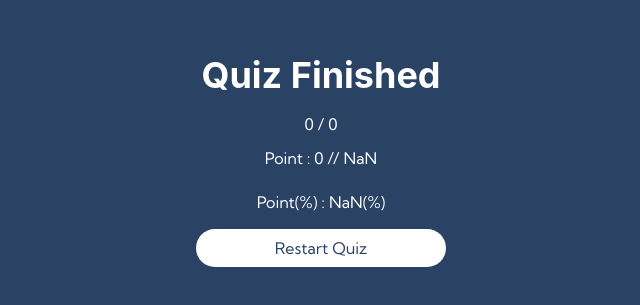
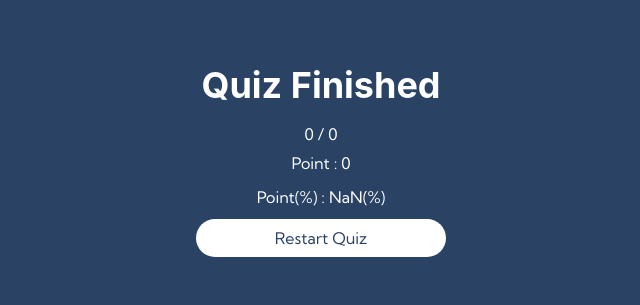
Before and after one commit to codeboyfriend/Quiz, a React (Create React App) app: page /end in a window 1280 px wide. Shown: the part 237-542 px from the top of the page, without its empty margins (319-959 px from the left). Built offline with nearby package versions, Linux system fonts and the light colour scheme; no server answers.

Commit message:
Add changes

```diff
--- a/src/components/pages/EndScreen.jsx
+++ b/src/components/pages/EndScreen.jsx
@@ -74,11 +74,11 @@ const EndScreen = () => {
           }}>{ score } / { questions.length }</Text>
 
          <Text sx={{
-            m: '10px 0'
-          }}>Point : { point } {'//'} {calc * 100}</Text>
+            m: '5px 0'
+          }}>Point : { point }</Text>
 
           <Text sx={{
-            m: '10px 0'
+            m: '5px 0'
           }}>Point(%)  :  {calc * 100}(%)</Text>
 
           <Box onClick={restartGame} sx={flexStyle}>
```
